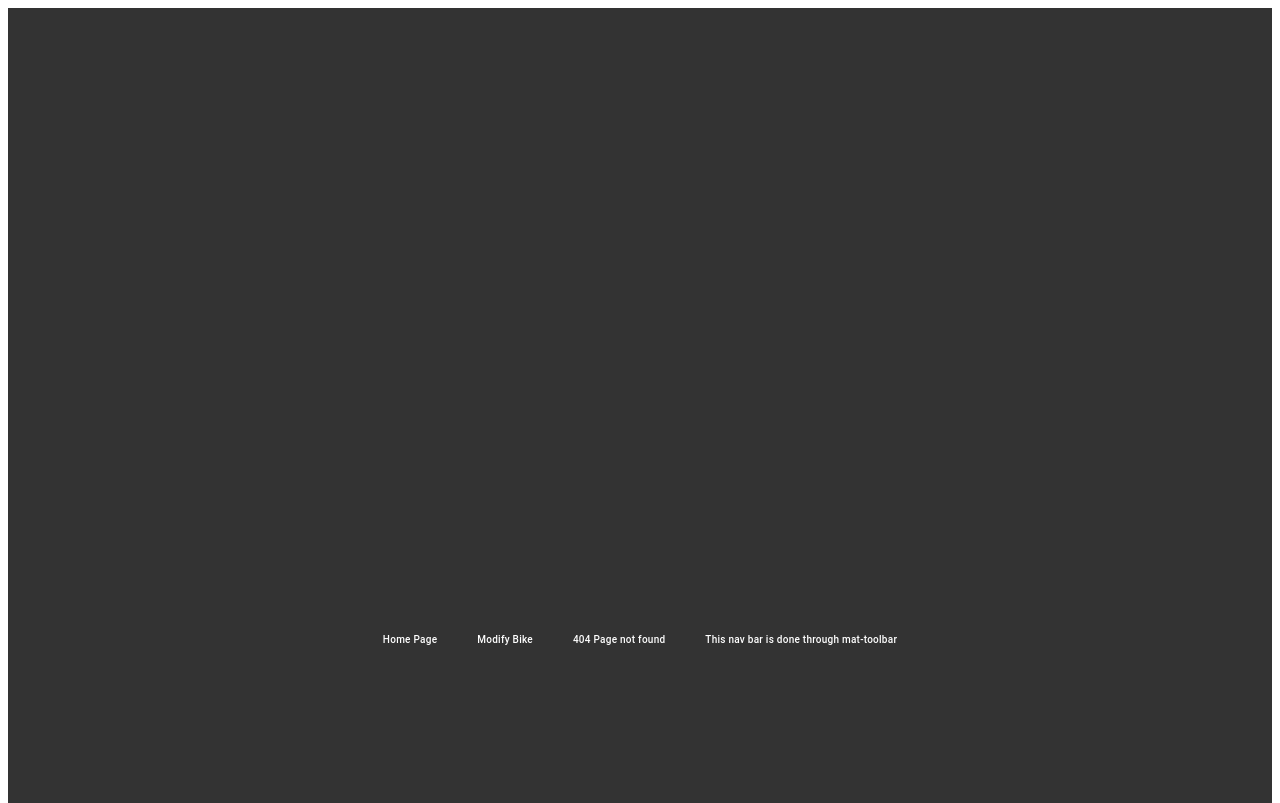
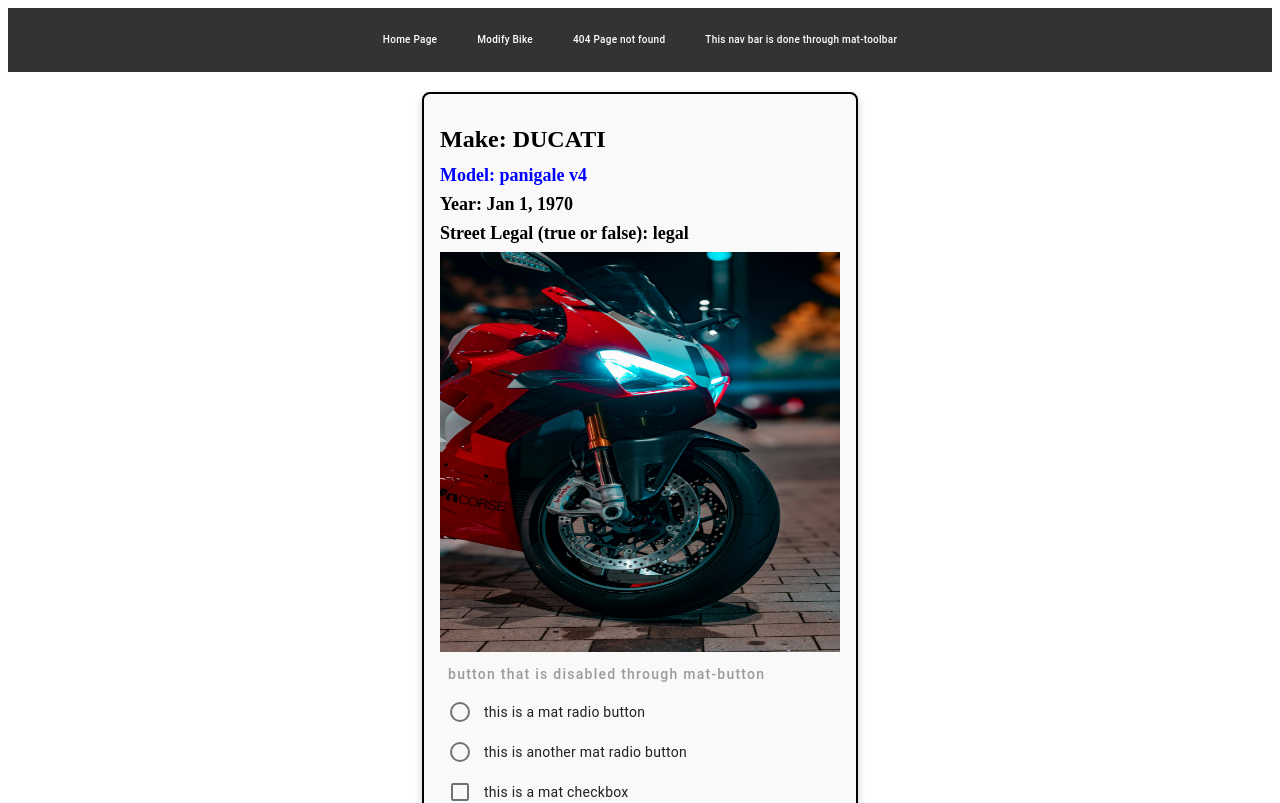
Before and after one commit to GShamoon/Giovanni_Shamoon_Learning_Angular, an Angular app: page /bikes in a window 1280 px wide. Shown: the top 803 px of the page. Built offline with nearby package versions, Linux system fonts and the light colour scheme.

Commit message:
refactored the mat tool bar

```diff
--- a/src/app/app.component.css
+++ b/src/app/app.component.css
@@ -29,7 +29,7 @@
   display: flex;
   justify-content: center;
   align-items: center;
-  padding: 50%;
+  /*padding: 50%;*/
 }
 
 a{
```
